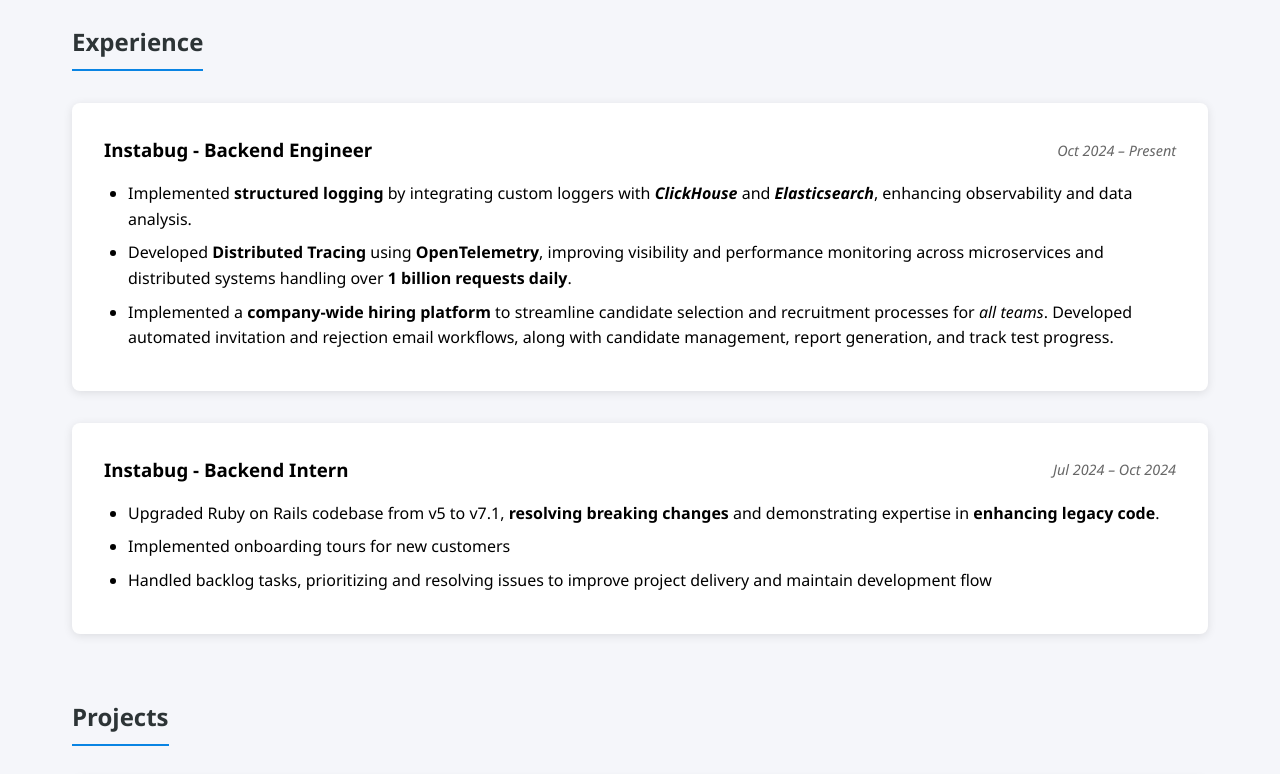
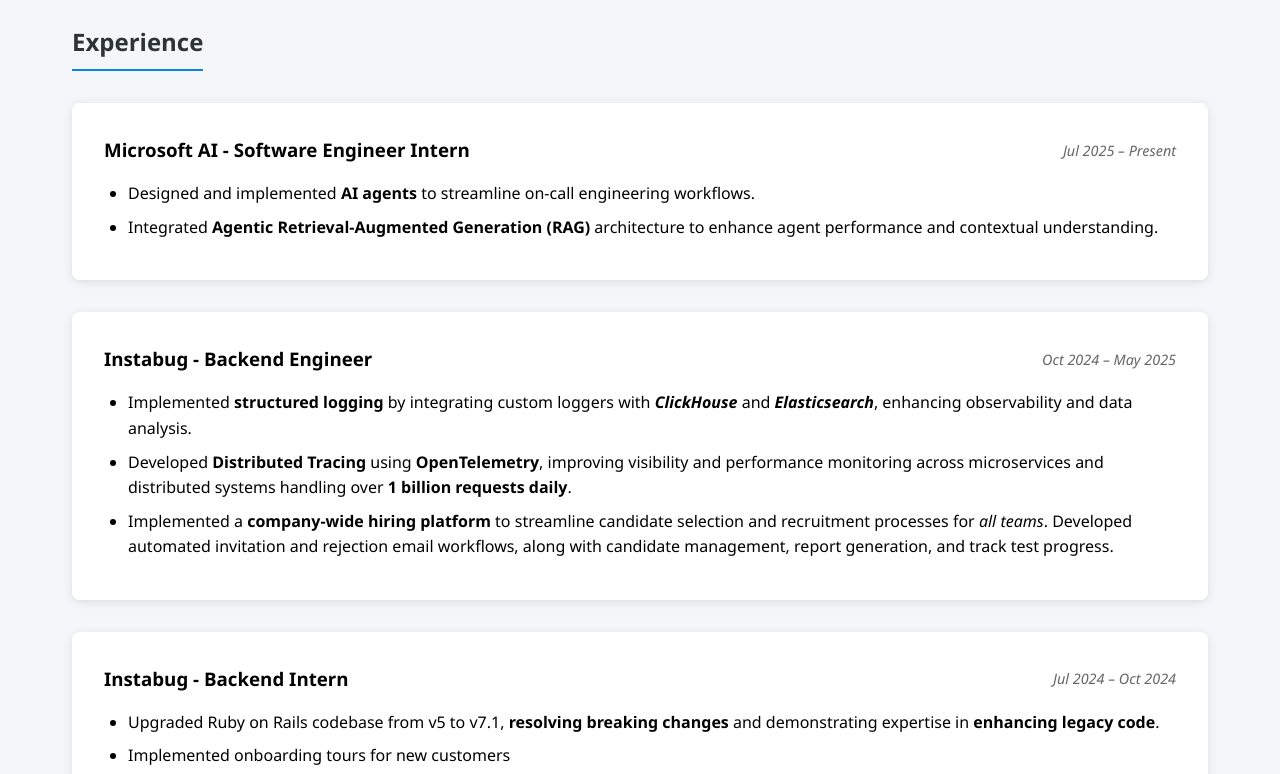
Before and after one commit to ahmedosamaft/ahmedosamaft, a plain HTML site: page index.html in a window 1280 px wide. Shown: the part 689-1463 px from the top of the page. Drawn offline with Linux system fonts and the light colour scheme.

Commit message:
feat: Microsoft

```diff
--- a/index.html
+++ b/index.html
@@ -42,8 +42,18 @@
             <h2>Experience</h2>
             <div class="experience-card">
                 <div class="title-date-container">
+                    <h3>Microsoft AI - Software Engineer Intern</h3>
+                    <div class="date"><em>Jul 2025 – Present</em></div>
+                </div>
+                <ul>
+                    <li>Designed and implemented <b>AI agents</b> to streamline on-call engineering workflows.</li>
+                    <li>Integrated <b>Agentic Retrieval-Augmented Generation (RAG)</b> architecture to enhance agent performance and contextual understanding.</li>
+                </ul>
+            </div>
+            <div class="experience-card">
+                <div class="title-date-container">
                     <h3>Instabug - Backend Engineer</h3>
-                    <div class="date"><em>Oct 2024 – Present</em></div>
+                    <div class="date"><em>Oct 2024 – May 2025</em></div>
                 </div>
                 <ul>
                     <li>Implemented <b>structured logging</b> by integrating custom loggers with
```
